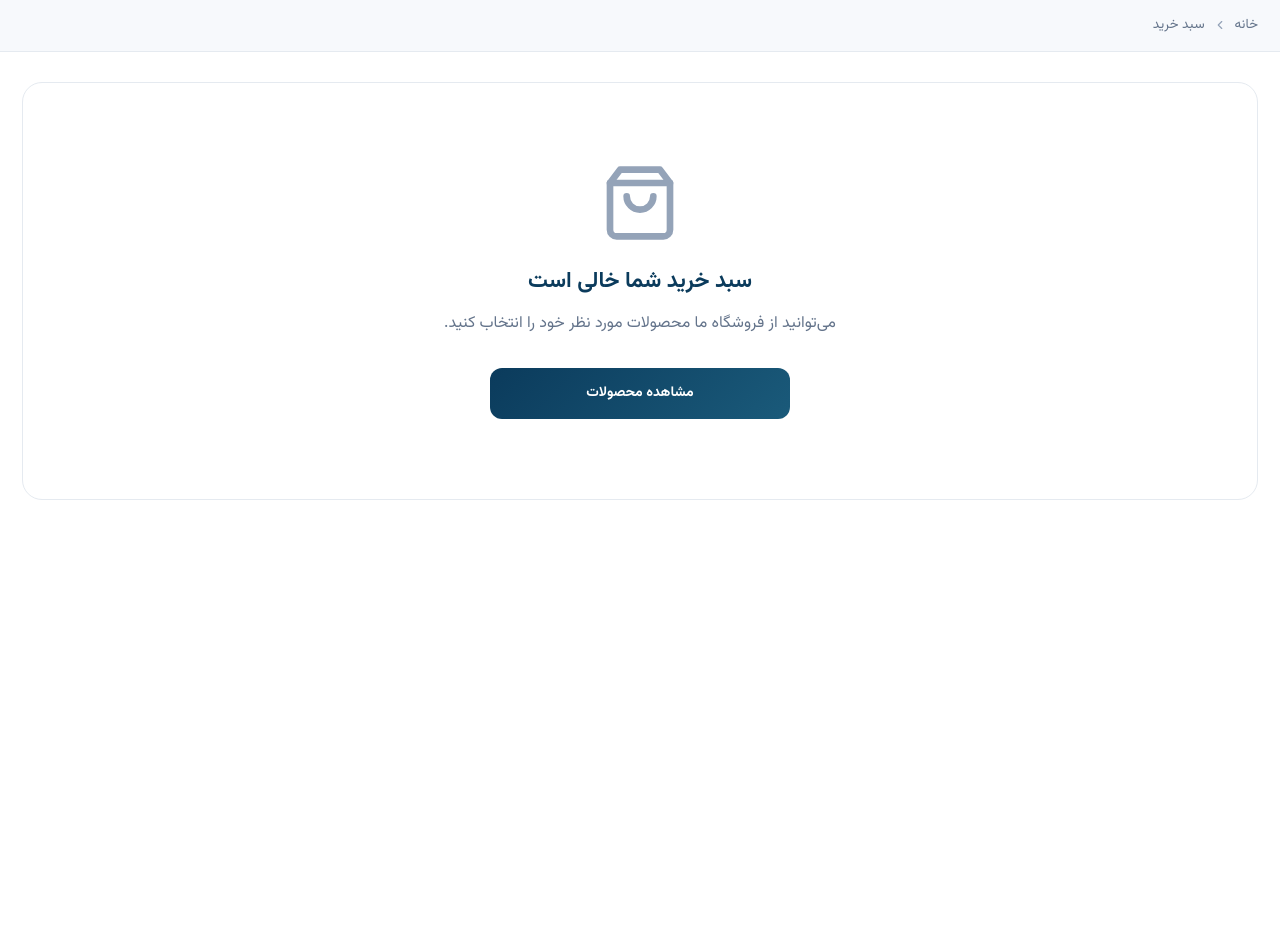
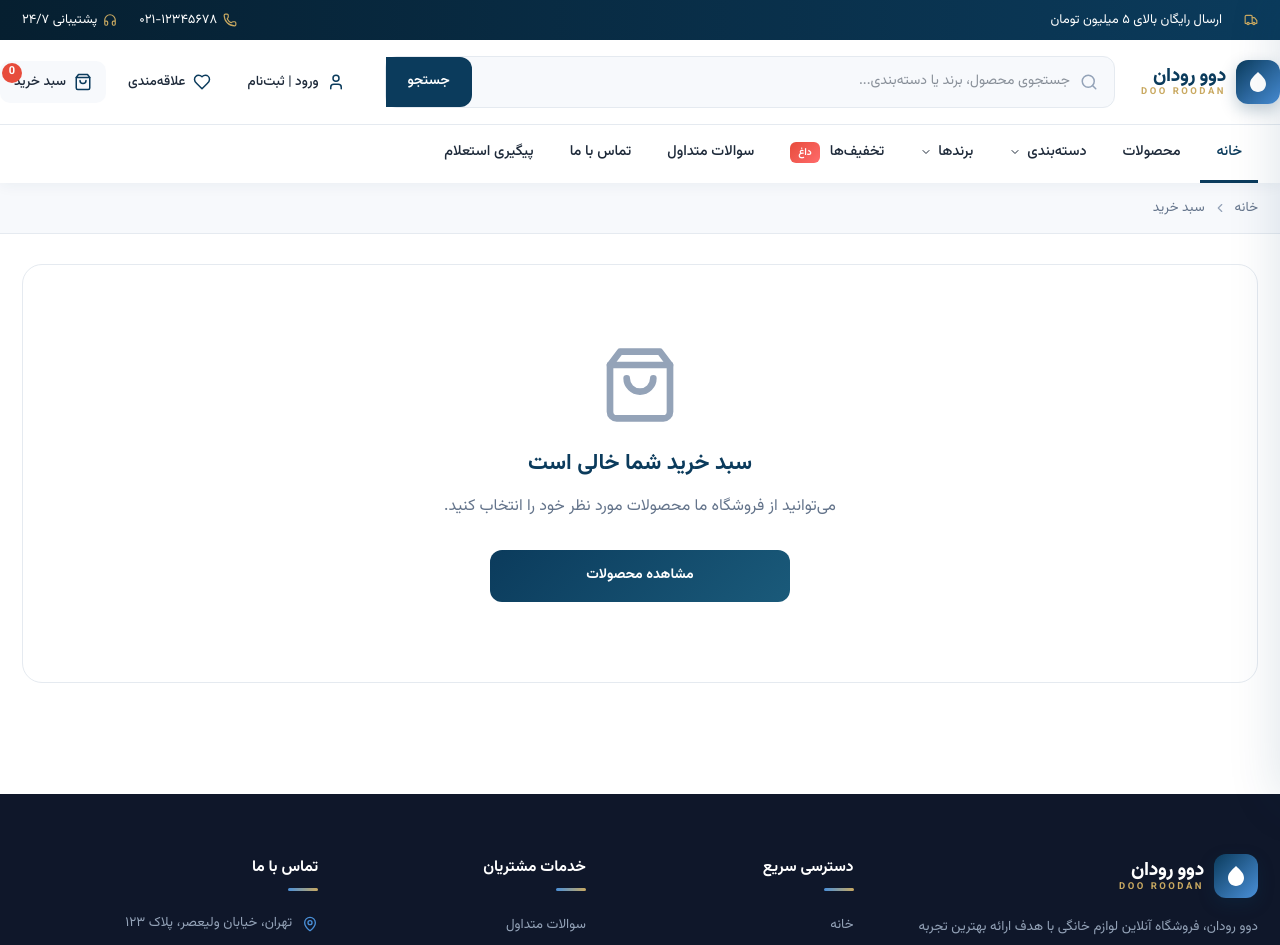
Before and after one commit to salhamir146-prog/dooroodan, a Next.js app: page /cart in a window 1280 px wide. Shown: the top 945 px of the page. Before the commit the page ends 800 px from the top, so only its background shows below. Built offline with nearby package versions, Linux system fonts and the light colour scheme.

Commit message:
Update layout.tsx

```diff
--- a/src/app/layout.tsx
+++ b/src/app/layout.tsx
@@ -1,5 +1,7 @@
 import type { Metadata } from "next";
 import { Vazirmatn } from "next/font/google";
+import Header from "@/components/layout/Header";
+import Footer from "@/components/layout/Footer";
 import "./globals.css";
 
 const vazir = Vazirmatn({
@@ -10,8 +12,14 @@ const vazir = Vazirmatn({
 });
 
 export const metadata: Metadata = {
-  title: "دوو رودان | فروشگاه آنلاین لوازم خانگی",
-  description: "دوو رودان - فروشگاه آنلاین لوازم خانگی",
+  title: {
+    default: "دوو رودان | فروشگاه آنلاین لوازم خانگی",
+    template: "%s | دوو رودان",
+  },
+  description:
+    "دوو رودان - فروشگاه آنلاین لوازم خانگی با ضمانت اصالت، ارسال سریع و بهترین قیمت.",
+  keywords: ["دوو رودان", "لوازم خانگی", "یخچال", "لباسشویی", "کولر گازی"],
+  metadataBase: new URL("https://dooroodan.ir"),
 };
 
 export default function RootLayout({
@@ -21,7 +29,11 @@ export default function RootLayout({
 }>) {
   return (
     <html lang="fa" dir="rtl" className={vazir.variable}>
-      <body className="font-vazir antialiased">{children}</body>
+      <body className="font-vazir antialiased">
+        <Header />
+        <main className="site-main">{children}</main>
+        <Footer />
+      </body>
     </html>
   );
 }
```
